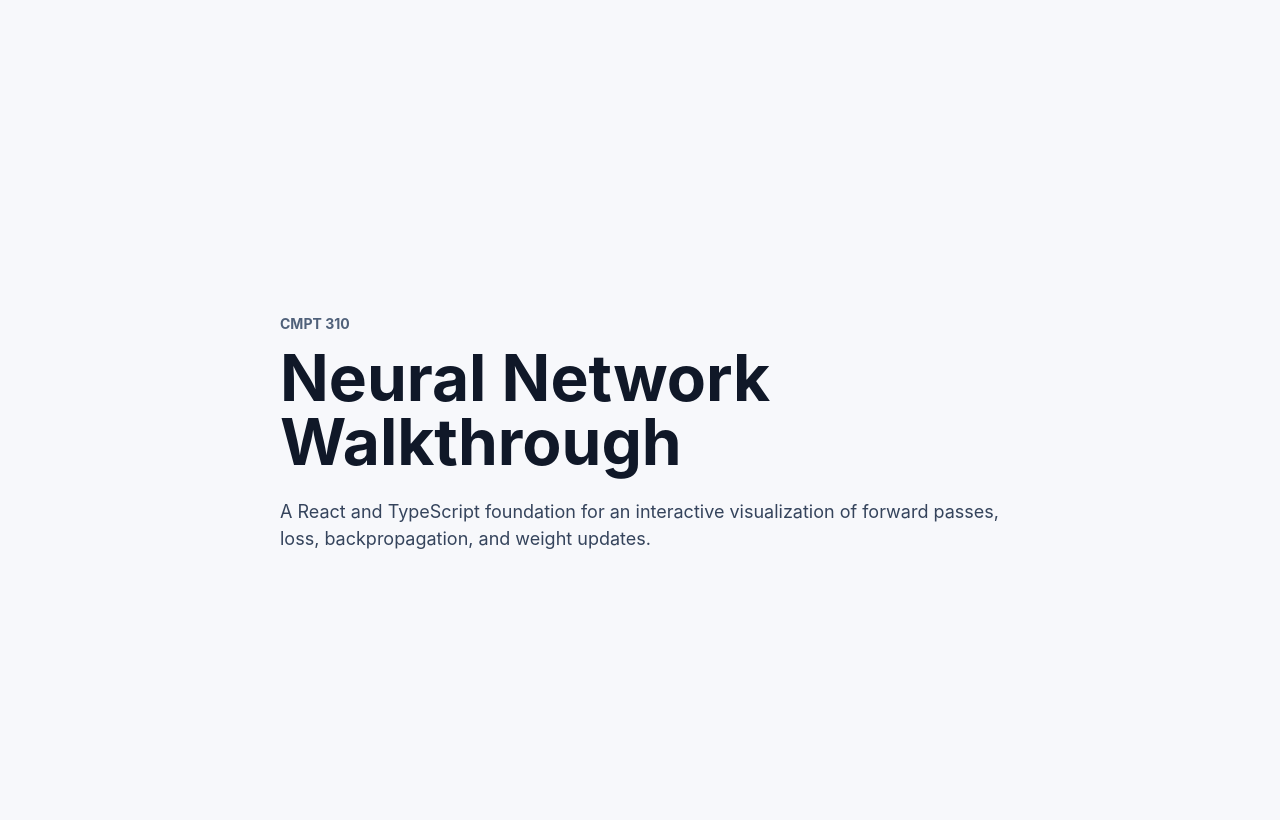
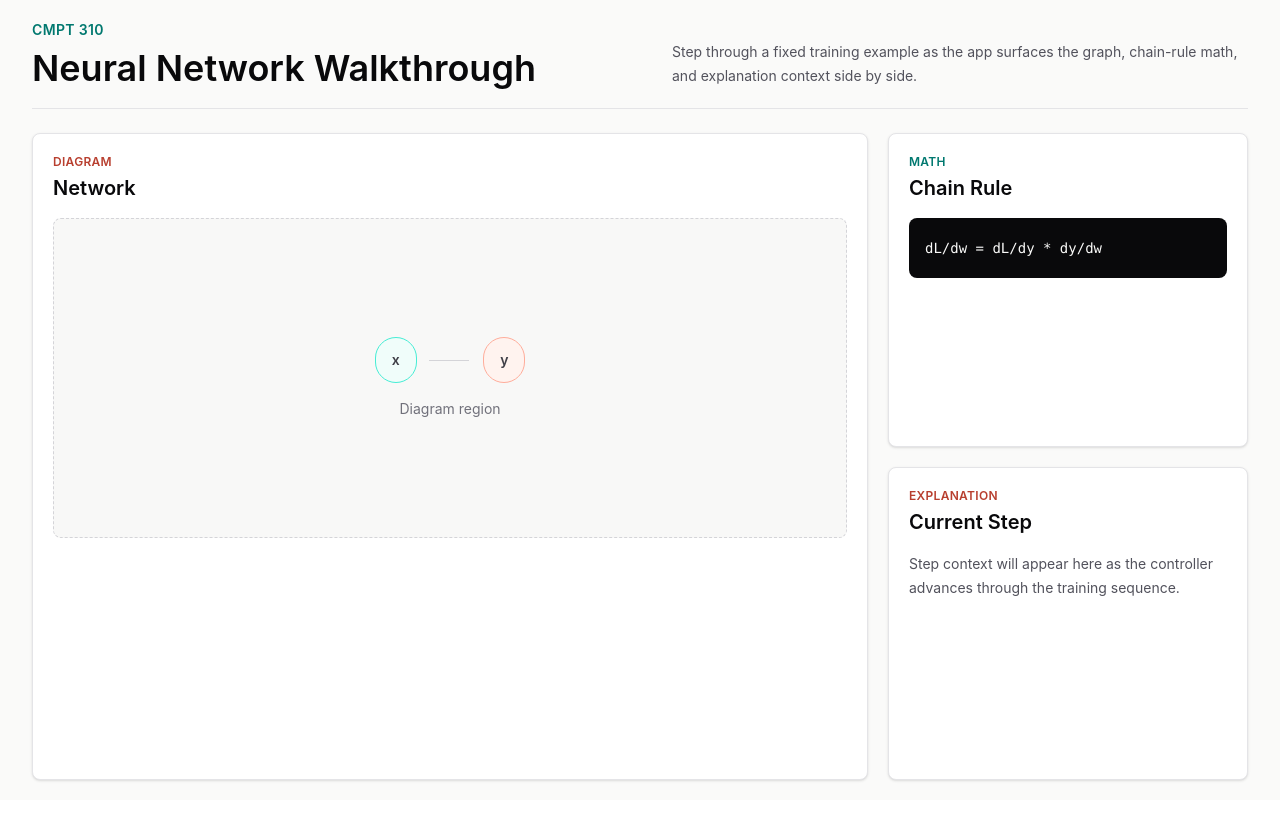
Before and after one commit to mtplayground/mike-t-koas-sfu-cmpt310, a React (Vite) app: page / in a window 1280 px wide. Shown: the top 820 px of the page. Built offline with nearby package versions, Linux system fonts and the light colour scheme.

Commit message:
feat: Configure Tailwind CSS and base layout shell

```diff
--- a/package.json
+++ b/package.json
@@ -13,9 +13,11 @@
     "react-dom": "^19.2.6"
   },
   "devDependencies": {
+    "@tailwindcss/vite": "^4.3.0",
     "@types/react": "^19.2.15",
     "@types/react-dom": "^19.2.3",
     "@vitejs/plugin-react": "^6.0.2",
+    "tailwindcss": "^4.3.0",
     "typescript": "^6.0.3",
     "vite": "^8.0.14"
   }
--- a/src/App.tsx
+++ b/src/App.tsx
@@ -1,16 +1,48 @@
 import "./styles/index.css";
+import { AppShell } from "./components/layout/AppShell";
 
 export function App() {
   return (
-    <main className="app">
-      <section className="intro" aria-labelledby="page-title">
-        <p className="eyebrow">CMPT 310</p>
-        <h1 id="page-title">Neural Network Walkthrough</h1>
-        <p>
-          A React and TypeScript foundation for an interactive visualization of
-          forward passes, loss, backpropagation, and weight updates.
-        </p>
-      </section>
-    </main>
+    <AppShell
+      diagram={<DiagramPlaceholder />}
+      math={<MathPlaceholder />}
+      explanation={<ExplanationPlaceholder />}
+    />
   );
 }
+
+function DiagramPlaceholder() {
+  return (
+    <div className="grid min-h-[320px] place-items-center rounded-lg border border-dashed border-zinc-300 bg-stone-100/70 p-6">
+      <div className="grid gap-4 text-center">
+        <div className="mx-auto grid grid-cols-3 items-center gap-3 text-sm font-semibold text-zinc-700">
+          <span className="rounded-full border border-teal-300 bg-teal-50 px-4 py-3">
+            x
+          </span>
+          <span className="h-px w-10 bg-zinc-300" aria-hidden="true" />
+          <span className="rounded-full border border-coral-300 bg-coral-50 px-4 py-3">
+            y
+          </span>
+        </div>
+        <p className="text-sm text-zinc-500">Diagram region</p>
+      </div>
+    </div>
+  );
+}
+
+function MathPlaceholder() {
+  return (
+    <div className="rounded-lg bg-zinc-950 px-4 py-5 font-mono text-sm text-stone-50">
+      dL/dw = dL/dy * dy/dw
+    </div>
+  );
+}
+
+function ExplanationPlaceholder() {
+  return (
+    <p className="text-sm leading-6 text-zinc-600">
+      Step context will appear here as the controller advances through the
+      training sequence.
+    </p>
+  );
+}
--- /dev/null
+++ b/src/components/layout/AppShell.tsx
@@ -0,0 +1,86 @@
+import type { ReactNode } from "react";
+
+interface AppShellProps {
+  diagram: ReactNode;
+  math: ReactNode;
+  explanation: ReactNode;
+}
+
+export function AppShell({ diagram, math, explanation }: AppShellProps) {
+  return (
+    <main className="min-h-screen bg-stone-50 text-zinc-950">
+      <div className="mx-auto flex min-h-screen w-full max-w-7xl flex-col gap-6 px-4 py-5 sm:px-6 lg:px-8">
+        <header className="flex flex-col gap-3 border-b border-zinc-200 pb-5 md:flex-row md:items-end md:justify-between">
+          <div>
+            <p className="text-sm font-semibold uppercase tracking-wide text-teal-700">
+              CMPT 310
+            </p>
+            <h1 className="mt-2 text-3xl font-semibold text-zinc-950 sm:text-4xl">
+              Neural Network Walkthrough
+            </h1>
+          </div>
+          <p className="max-w-xl text-sm leading-6 text-zinc-600">
+            Step through a fixed training example as the app surfaces the graph,
+            chain-rule math, and explanation context side by side.
+          </p>
+        </header>
+
+        <div className="grid flex-1 gap-5 lg:grid-cols-[minmax(0,1fr)_360px]">
+          <section
+            aria-labelledby="diagram-panel-title"
+            className="min-h-[420px] rounded-lg border border-zinc-200 bg-white p-5 shadow-sm"
+          >
+            <div className="mb-4 flex items-center justify-between gap-4">
+              <div>
+                <p className="text-xs font-semibold uppercase tracking-wide text-coral-700">
+                  Diagram
+                </p>
+                <h2
+                  id="diagram-panel-title"
+                  className="mt-1 text-xl font-semibold text-zinc-950"
+                >
+                  Network
+                </h2>
+              </div>
+            </div>
+            {diagram}
+          </section>
+
+          <aside className="grid gap-5 lg:grid-rows-[minmax(0,1fr)_minmax(0,1fr)]">
+            <section
+              aria-labelledby="math-panel-title"
+              className="rounded-lg border border-zinc-200 bg-white p-5 shadow-sm"
+            >
+              <p className="text-xs font-semibold uppercase tracking-wide text-teal-700">
+                Math
+              </p>
+              <h2
+                id="math-panel-title"
+                className="mt-1 text-xl font-semibold text-zinc-950"
+              >
+                Chain Rule
+              </h2>
+              <div className="mt-4">{math}</div>
+            </section>
+
+            <section
+              aria-labelledby="explanation-panel-title"
+              className="rounded-lg border border-zinc-200 bg-white p-5 shadow-sm"
+            >
+              <p className="text-xs font-semibold uppercase tracking-wide text-coral-700">
+                Explanation
+              </p>
+              <h2
+                id="explanation-panel-title"
+                className="mt-1 text-xl font-semibold text-zinc-950"
+              >
+                Current Step
+              </h2>
+              <div className="mt-4">{explanation}</div>
+            </section>
+          </aside>
+        </div>
+      </div>
+    </main>
+  );
+}
--- a/src/styles/index.css
+++ b/src/styles/index.css
@@ -1,9 +1,16 @@
+@import "tailwindcss";
+
+@theme {
+  --color-coral-50: #fff3ef;
+  --color-coral-300: #ffad9b;
+  --color-coral-700: #b83f2f;
+}
+
+@layer base {
   :root {
-  color: #172033;
-  background: #f7f8fb;
     font-family:
-    Inter, ui-sans-serif, system-ui, -apple-system, BlinkMacSystemFont, "Segoe UI",
-    sans-serif;
+      Inter, ui-sans-serif, system-ui, -apple-system, BlinkMacSystemFont,
+      "Segoe UI", sans-serif;
     font-synthesis: none;
     line-height: 1.5;
     text-rendering: optimizeLegibility;
@@ -12,9 +19,9 @@
   }
 
   body {
-  margin: 0;
     min-width: 320px;
     min-height: 100vh;
+    margin: 0;
   }
 
   button,
@@ -27,35 +34,4 @@ select {
   #root {
     min-height: 100vh;
   }
-
-.app {
-  display: grid;
-  min-height: 100vh;
-  place-items: center;
-  padding: 32px;
 }
-
-.intro {
-  max-width: 720px;
-}
-
-.eyebrow {
-  margin: 0 0 12px;
-  color: #50617a;
-  font-size: 0.875rem;
-  font-weight: 700;
-  text-transform: uppercase;
-}
-
-h1 {
-  margin: 0;
-  color: #101828;
-  font-size: clamp(2.25rem, 5vw, 4.5rem);
-  line-height: 1;
-}
-
-.intro p:last-child {
-  margin: 24px 0 0;
-  color: #35445c;
-  font-size: 1.125rem;
-}
--- a/vite.config.ts
+++ b/vite.config.ts
@@ -1,8 +1,9 @@
 import { defineConfig } from "vite";
 import react from "@vitejs/plugin-react";
+import tailwindcss from "@tailwindcss/vite";
 
 export default defineConfig({
-  plugins: [react()],
+  plugins: [react(), tailwindcss()],
   server: {
     host: "0.0.0.0",
     port: 8080,
```
Also changed, not shown: 1 other file (tests, documents, lock files or other folders). Lines whose indentation alone changed are shown as unchanged.
